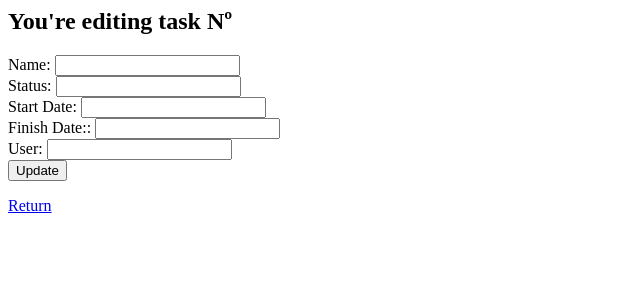
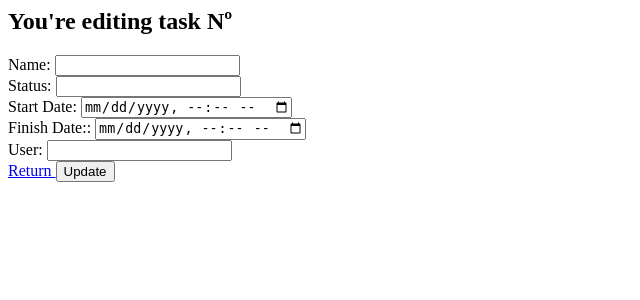
Before and after one commit to nachoa88/sprint3-developers, a PHP site: template app/views/scripts/task/updatetask.phtml in a window 1280 px wide. Shown: the top 300 px of the page, without its empty margins (0-640 px from the left). Run offline with PHP 8.4, Linux system fonts and the light colour scheme; the template is opened without the code that fills it, so the values that code supplies are empty.

Commit message:
Finished index & update Task

```diff
--- a/app/views/scripts/task/updatetask.phtml
+++ b/app/views/scripts/task/updatetask.phtml
@@ -1,42 +1,46 @@
-<h2 class="flex flex-row flex-nowrap items-center mt-24 uppercase">
-    <span class="flex-grow block border-t dark:border-purple-700"></span>
-    <span class="flex-none block mx-4 px-4 py-2.5 text-xl rounded leading-none font-medium bg-white dark:bg-gray-900 text-white">
+<h2 class="flex flex-row flex-nowrap items-center mt-16 uppercase">
+    <span class="flex-grow block border-t border-purple-700"></span>
+    <span class="flex-none block mx-4 px-4 py-2.5 text-xl rounded leading-none font-medium bg-gray-900 text-white">
         You're editing task Nº <?php echo $this->taskData['id']; ?>
     </span>
-    <span class="flex-grow block border-t dark:border-purple-700"></span>
+    <span class="flex-grow block border-t border-purple-700"></span>
 </h2>
 
-<div class="relative overflow-x-auto shadow-md sm:rounded-lg border-2 dark:border-purple-700 bg-gray-50 dark:bg-gray-700 mt-16 sm:w-full md:w-1/2 lg:w-1/3 xl:w-[600px] mx-auto">
+<div class="relative overflow-x-auto shadow-md sm:rounded-lg border-2 border-purple-700 bg-gray-700 mt-16 sm:w-full md:w-1/2 lg:w-1/3 xl:w-[600px] mx-auto">
     <form action="update" method="post" class="max-w-sm mx-auto mt-8 mb-8">
-        <input type="hidden" name="id" value="<?php echo $this->taskData['id']; ?>">
+        <input type="hidden" id="id" name="id" value="<?php echo $this->taskData['id']; ?>">
         <div class="mb-5">
-            <label for="name" class="block mb-1 text-sm font-medium text-gray-900 dark:text-white">Name:</label>
-            <input type="text" id="name" class="text-sm rounded-lg block w-full p-2 dark:bg-gray-900 dark:text-white" value="<?php echo $this->taskData['name']; ?>" required />
+            <label for="name" class="block mb-1 text-sm font-medium text-white">Name:</label>
+            <input type="text" id="name" name="name" class="text-sm rounded-lg block w-full p-2 dark:bg-gray-900 dark:text-white" value="<?php echo $this->taskData['name']; ?>" required />
         </div>
         <div class="mb-5">
-            <label for="status" class="block mb-1 text-sm font-medium text-gray-900 dark:text-white">Status:</label>
-            <input type="text" id="status" class="text-sm rounded-lg block w-full p-2 dark:bg-gray-900 dark:text-white" value="<?php echo $this->taskData['status']; ?>" required />
+            <label for="status" class="block mb-1 text-sm font-medium text-white">Status:</label>
+            <input type="text" id="status" name="status" class="text-sm rounded-lg block w-full p-2 dark:bg-gray-900 dark:text-white" value="<?php echo $this->taskData['status']; ?>" required />
         </div>
         <div class="mb-5">
-            <label for="dateTimeStarted" class="block mb-1 text-sm font-medium text-gray-900 dark:text-white">Start Date:</label>
-            <input type="text" id="dateTimeStarted" class="text-sm rounded-lg block w-full p-2 dark:bg-gray-900 dark:text-white" value="<?php echo $this->taskData['dateTimeStarted']; ?>" required />
+            <label for="dateTimeStarted" class="block mb-1 text-sm font-medium text-white">Start Date:</label>
+            <input type="datetime-local" id="dateTimeStarted" name="dateTimeStarted" class="text-sm rounded-lg block w-full p-2 dark:bg-gray-900 dark:text-white" value="<?php echo $this->taskData['dateTimeStarted']; ?>" required />
         </div>
         <div class="mb-5">
-            <label for="dateTimeFinished" class="block mb-1 text-sm font-medium text-gray-900 dark:text-white">Finish Date::</label>
-            <input type="text" id="dateTimeFinished" class="text-sm rounded-lg block w-full p-2 dark:bg-gray-900 dark:text-white" value="<?php echo $this->taskData['dateTimeFinished']; ?>" required />
+            <label for="dateTimeFinished" class="block mb-1 text-sm font-medium text-white">Finish Date::</label>
+            <input type="datetime-local" id="dateTimeFinished" name="dateTimeFinished" class="text-sm rounded-lg block w-full p-2 dark:bg-gray-900 dark:text-white" value="<?php echo $this->taskData['dateTimeFinished']; ?>" required />
         </div>
         <div class="mb-5">
-            <label for="user" class="block mb-1 text-sm font-medium text-gray-900 dark:text-white">User:</label>
-            <input type="text" id="user" class="text-sm rounded-lg block w-full p-2 dark:bg-gray-900 dark:text-white" value="<?php echo $this->taskData['user']; ?>" required />
+            <label for="user" class="block mb-1 text-sm font-medium text-white">User:</label>
+            <input type="text" id="user" name="user" class="text-sm rounded-lg block w-full p-2 dark:bg-gray-900 dark:text-white" value="<?php echo $this->taskData['user']; ?>" required />
         </div>
 
-        <input type="submit" value="Update">
+        <div class="flex justify-between mt-5">
+            <!-- Return button -->
+            <a href="/web" class="relative inline-flex items-center justify-center p-0.5 overflow-hidden text-sm font-medium text-white rounded-lg group bg-gradient-to-br from-purple-600 to-blue-500 group-hover:from-purple-600 group-hover:to-blue-500 hover:text-white focus:ring-4 focus:outline-none focus:ring-blue-800">
+                <span class="relative px-5 py-2.5 transition-all ease-in duration-75 bg-gray-900 rounded-md group-hover:bg-opacity-0">
+                    Return
+                </span>
+            </a>
+            <!-- Update button -->
+            <span class="relative inline-flex items-center justify-center p-0.5 overflow-hidden text-sm font-medium text-white rounded-lg group bg-gradient-to-br from-purple-600 to-blue-500 group-hover:from-purple-600 group-hover:to-blue-500 hover:text-white focus:ring-4 focus:outline-none focus:ring-blue-800">
+                <input type="submit" value="Update" class="relative px-5 py-2.5 transition-all ease-in duration-75 bg-gray-900 rounded-md group-hover:bg-opacity-0">
+            </span>
+        </div>
     </form>
 </div>
-
-<!-- Return button -->
-<a href="/web" class="mt-4 relative inline-flex items-center justify-center p-0.5 mb-2 me-2 overflow-hidden text-sm font-medium text-gray-900 rounded-lg group bg-gradient-to-br from-purple-600 to-blue-500 group-hover:from-purple-600 group-hover:to-blue-500 hover:text-white dark:text-white focus:ring-4 focus:outline-none focus:ring-blue-300 dark:focus:ring-blue-800">
-    <span class="relative px-5 py-2.5 transition-all ease-in duration-75 bg-white dark:bg-gray-900 rounded-md group-hover:bg-opacity-0">
-        Return
-    </span>
-</a>
```
Also changed, not shown: app/views/scripts/task/index.phtml (+24 -17 lines), web/db/tasks.json (+1 -26 lines).
